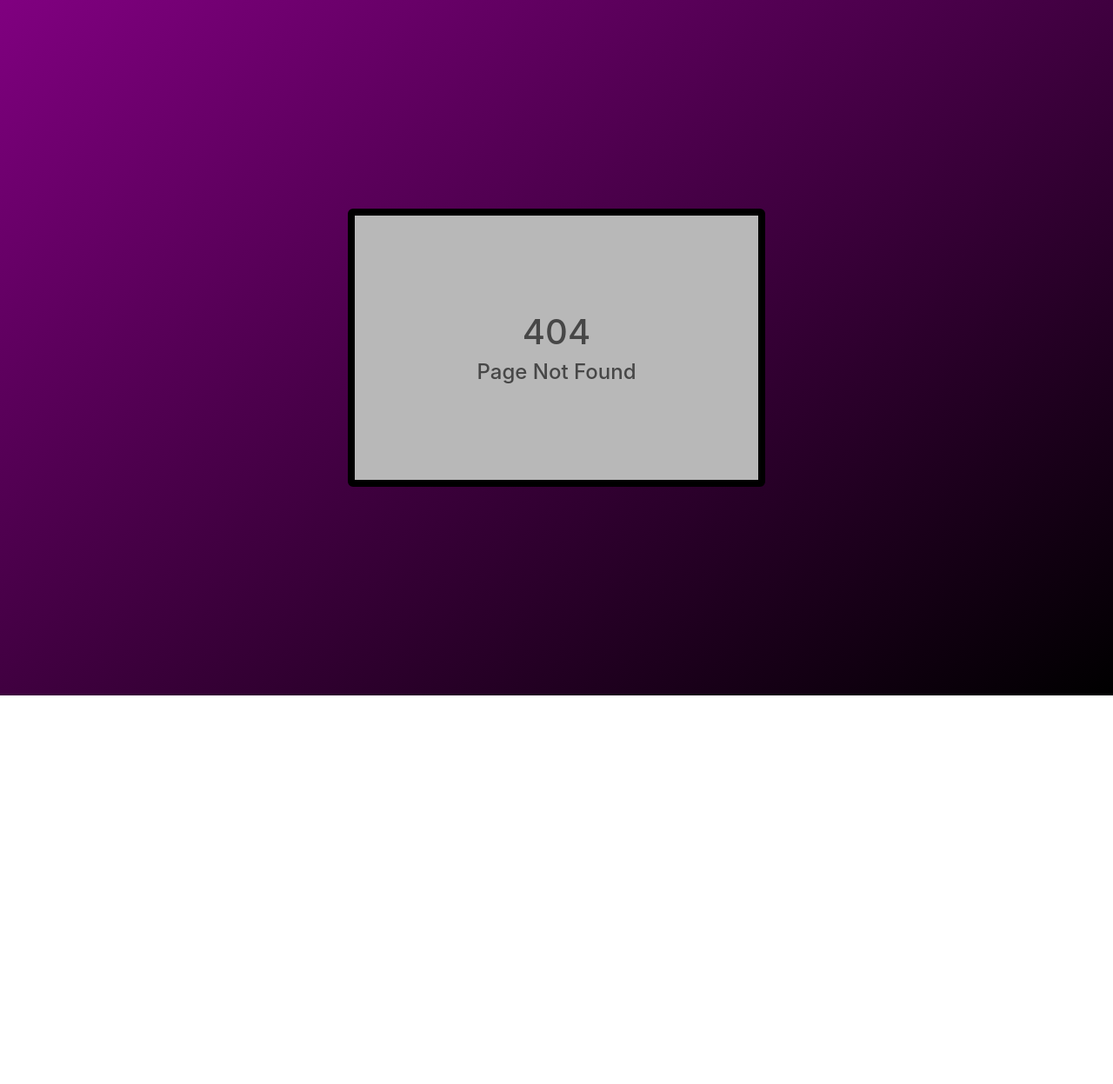
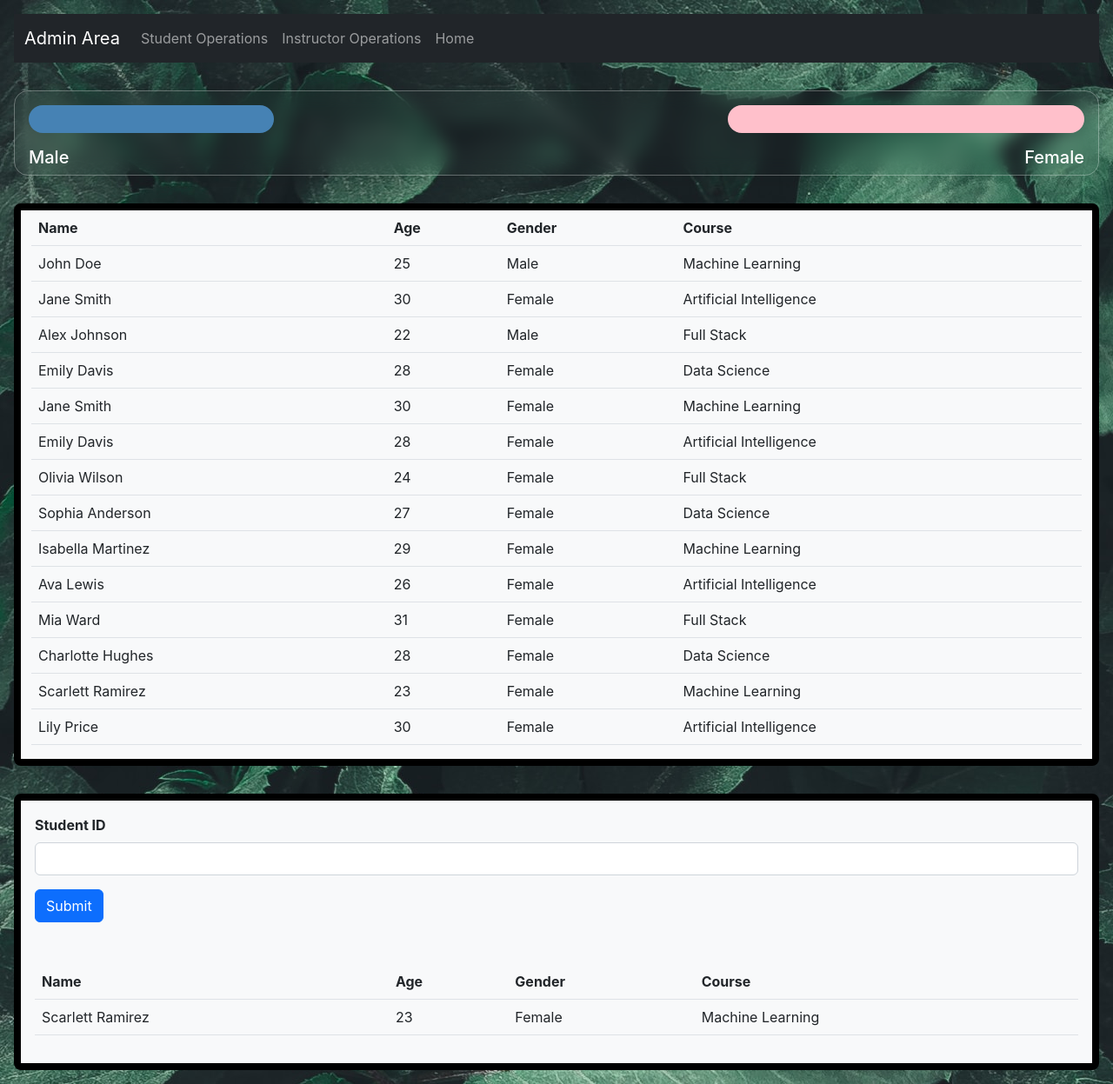
Before and after one commit to chaitanya-mahaprabhu-kanini/CourseAdmin_React, a React (Create React App) app: page /StudentOperations in a window 1280 px wide. Before the commit this address had no page. Shown: the whole page at 87% size. Before the commit the page ends 800 px from the top, so only its background shows below. Built offline with nearby package versions, Linux system fonts and the light colour scheme.

Commit message:
GetStudentById form added.

```diff
--- a/package.json
+++ b/package.json
@@ -6,6 +6,7 @@
     "@testing-library/jest-dom": "^5.16.5",
     "@testing-library/react": "^13.4.0",
     "@testing-library/user-event": "^13.5.0",
+    "axios": "^1.4.0",
     "chart.js": "^4.3.0",
     "react": "^18.2.0",
     "react-chartjs-2": "^5.2.0",
--- a/src/App.js
+++ b/src/App.js
@@ -9,6 +9,7 @@ import { Welcome } from "./components/Welcome";
 import { AdminLoginPage } from "./components/AdminLoginPage";
 import { AdminPage } from "./components/AdminPage";
 import { StatisticsComponent } from "./components/StatisticsComponent";
+import { StudentOperations } from "./components/StudentOperations";
 
 function App() {
   return (
@@ -22,6 +23,7 @@ function App() {
         <Route path = '/AdminLogin' element = {<AdminLoginPage/>} />
         <Route path = '/AdminPage' element = {<AdminPage/>} />
         <Route path = '/Statistics' element = {<StatisticsComponent/>} />
+        <Route path = '/StudentOperations' element = {<StudentOperations/>} />
         <Route path = '*' element = {<NotFound/>} />
       </Routes>
     </>
--- a/src/components/AdminPage.js
+++ b/src/components/AdminPage.js
@@ -20,13 +20,18 @@ const AdminPage = () => {
         <div className="collapse navbar-collapse" id="navbarSupportedContent">
           <ul className="navbar-nav me-auto mb-2 mb-lg-0">
             <li className="nav-item">
-              <a className="nav-link" href="#students">
+              <a className="nav-link" href="/StudentOperations">
                 Student Operations
               </a>
             </li>
             <li className="nav-item">
-              <a className="nav-link" href="#instructors">
+              <a className="nav-link" href="/InstructorOperations">
                 Instructor Operations
+              </a>
+            </li>
+            <li className="nav-item">
+              <a className="nav-link" href="/">
+                Home
               </a>
             </li>
           </ul>
--- a/src/components/StatisticsComponent.css
+++ b/src/components/StatisticsComponent.css
@@ -1,6 +1,6 @@
 #outer{
     padding: 1rem;
-    width: 100vw;
+    width: 100%;
     border-radius: 1rem;
     display: flex;
     justify-content: space-between;
@@ -19,3 +19,16 @@
     height: 2rem;
     border-radius: 1rem;
 }
+
+#graph{
+    display: flex;
+    flex-direction: column;
+}
+
+#graphText{
+    display: flex;
+    flex-direction: row;
+    justify-content: space-between;
+    margin: 0rem 1rem 0rem 1rem;
+    color:white;
+}
--- a/src/components/StatisticsComponent.js
+++ b/src/components/StatisticsComponent.js
@@ -1,20 +1,32 @@
 import React, { useEffect } from "react";
-import './StatisticsComponent.css';
+import "./StatisticsComponent.css";
 
 const StatisticsComponent = (props) => {
-    const startWidth = 0;
-    const endWidth = 0;
+  const startWidth = `${props.stTotal}`;
+  const endWidth = `${props.enTotal}`;
   return (
-    <>
-      <div id = "outer" class = "frosted">
-        <div id = "start" style = {{backgroundColor:`${props.startColor}`, width: `${startWidth}vw`}}>
-            <h4>{props.startText}</h4>
-        </div>
-        <div id = "end" style = {{backgroundColor:`${props.endColor}`, width: `${endWidth}vw`}}>
-             <h4>{props.endText}</h4>
-        </div>
+    <div id = "graph" class="frosted">
+      <div id="outer">
+        <div
+          id="start"
+          style={{
+            backgroundColor: `${props.startColor}`,
+            width: `${startWidth}vw`,
+          }}
+        ></div>
+        <div
+          id="end"
+          style={{
+            backgroundColor: `${props.endColor}`,
+            width: `${endWidth}vw`,
+          }}
+        ></div>
       </div>
-    </>
+      <div id="graphText">
+        <h5>{props.startText}</h5>
+        <h5>{props.endText}</h5>
+      </div>
+    </div>
   );
 };
 
--- /dev/null
+++ b/src/components/StudentOperations.css
@@ -0,0 +1,29 @@
+#studentOperations{
+    display: flex;
+    flex-direction: column;
+    padding: 1rem;
+}
+
+#stats{
+    padding-top: 2rem;
+    display: grid;
+    grid-template-columns: repeat(1, 1fr);
+    row-gap: 2rem;
+}
+
+#getStudents{
+    border-radius: 0.5rem;
+    margin-top: 2rem;
+    border: solid 0.5rem black;
+}
+
+#getStudentById{
+    border-radius: 0.5rem;
+    margin-top: 2rem;
+    padding: 1rem;
+    border: solid 0.5rem black;
+}
+
+label{
+    font-weight: bold;
+}
--- /dev/null
+++ b/src/components/StudentOperations.js
@@ -0,0 +1,116 @@
+import { AdminPage } from "./AdminPage";
+import { StatisticsComponent } from "./StatisticsComponent";
+import "./StudentOperations.css";
+import { students } from "../constants/constants";
+import { useState } from "react";
+
+const StudentOperations = (props) => {
+  const [studentId, setStudentId] = useState("");
+
+  const idData = [
+    {
+      name: "Scarlett Ramirez",
+      age: 23,
+      gender: "Female",
+      course: "Machine Learning",
+    }
+  ];
+
+  const handleInputChange = (event) => {
+    setStudentId(event.target.value);
+  };
+
+  const handleSubmit = (event) => {
+    event.preventDefault();
+    console.log("Submitted Student ID:", studentId);
+  };
+
+  let male = 0;
+  let female = 0;
+  for (let student of students) {
+    if (student.gender.toLowerCase() === "male") male += 1;
+    else female += 1;
+  }
+
+  return (
+    <div id="studentOperations">
+      <AdminPage></AdminPage>
+
+      <div id="stats">
+        <StatisticsComponent
+          startColor={"steelblue"}
+          endColor={"pink"}
+          stTotal={male + 20}
+          enTotal={female + 20}
+          startText={"Male"}
+          endText={"Female"}
+        />
+      </div>
+
+      <div className="container-fluid bg-light" id="getStudents">
+        <table className="table">
+          <thead>
+            <tr>
+              <th>Name</th>
+              <th>Age</th>
+              <th>Gender</th>
+              <th>Course</th>
+            </tr>
+          </thead>
+          <tbody>
+            {students.map((data) => (
+              <tr>
+                <td>{data.name}</td>
+                <td>{data.age}</td>
+                <td>{data.gender}</td>
+                <td>{data.course}</td>
+              </tr>
+            ))}
+          </tbody>
+        </table>
+      </div>
+
+      <div className="container-fluid bg-light" id="getStudentById">
+        <form onSubmit={handleSubmit}>
+          <div className="mb-3">
+            <label htmlFor="studentId" className="form-label">
+              Student ID
+            </label>
+            <input
+              type="text"
+              className="form-control"
+              id="studentId"
+              value={studentId}
+              onChange={handleInputChange}
+            />
+          </div>
+          <button type="submit" className="btn btn-primary">
+            Submit
+          </button>
+        </form>
+        <table className="table mt-5">
+          <thead>
+            <tr>
+              <th>Name</th>
+              <th>Age</th>
+              <th>Gender</th>
+              <th>Course</th>
+            </tr>
+          </thead>
+          <tbody>
+            {idData.map((data) => (
+              <tr>
+                <td>{data.name}</td>
+                <td>{data.age}</td>
+                <td>{data.gender}</td>
+                <td>{data.course}</td>
+              </tr>
+            ))}
+          </tbody>
+        </table>
+      </div>
+    </div>
+  );
+};
+
+export { StudentOperations };
--- a/src/constants/constants.js
+++ b/src/constants/constants.js
@@ -7,8 +7,94 @@ export const courses = [
 
 export const genders = [
     'Male',
-    'Female',
-    'Others'
+    'Female'
+];
+
+export const students = [
+  {
+    "name": "John Doe",
+    "age": 25,
+    "gender": "Male",
+    "course": "Machine Learning"
+  },
+  {
+    "name": "Jane Smith",
+    "age": 30,
+    "gender": "Female",
+    "course": "Artificial Intelligence"
+  },
+  {
+    "name": "Alex Johnson",
+    "age": 22,
+    "gender": "Male",
+    "course": "Full Stack"
+  },
+  {
+    "name": "Emily Davis",
+    "age": 28,
+    "gender": "Female",
+    "course": "Data Science"
+  },
+  {
+    "name": "Jane Smith",
+    "age": 30,
+    "gender": "Female",
+    "course": "Machine Learning"
+  },
+  {
+    "name": "Emily Davis",
+    "age": 28,
+    "gender": "Female",
+    "course": "Artificial Intelligence"
+  },
+  {
+    "name": "Olivia Wilson",
+    "age": 24,
+    "gender": "Female",
+    "course": "Full Stack"
+  },
+  {
+    "name": "Sophia Anderson",
+    "age": 27,
+    "gender": "Female",
+    "course": "Data Science"
+  },
+  {
+    "name": "Isabella Martinez",
+    "age": 29,
+    "gender": "Female",
+    "course": "Machine Learning"
+  },
+  {
+    "name": "Ava Lewis",
+    "age": 26,
+    "gender": "Female",
+    "course": "Artificial Intelligence"
+  },
+  {
+    "name": "Mia Ward",
+    "age": 31,
+    "gender": "Female",
+    "course": "Full Stack"
+  },
+  {
+    "name": "Charlotte Hughes",
+    "age": 28,
+    "gender": "Female",
+    "course": "Data Science"
+  },
+  {
+    "name": "Scarlett Ramirez",
+    "age": 23,
+    "gender": "Female",
+    "course": "Machine Learning"
+  },
+  {
+    "name": "Lily Price",
+    "age": 30,
+    "gender": "Female",
+    "course": "Artificial Intelligence"
+  }
 ];
 
 export const instructors = [
```
Also changed, not shown: 1 other file (tests, documents, lock files or other folders).
